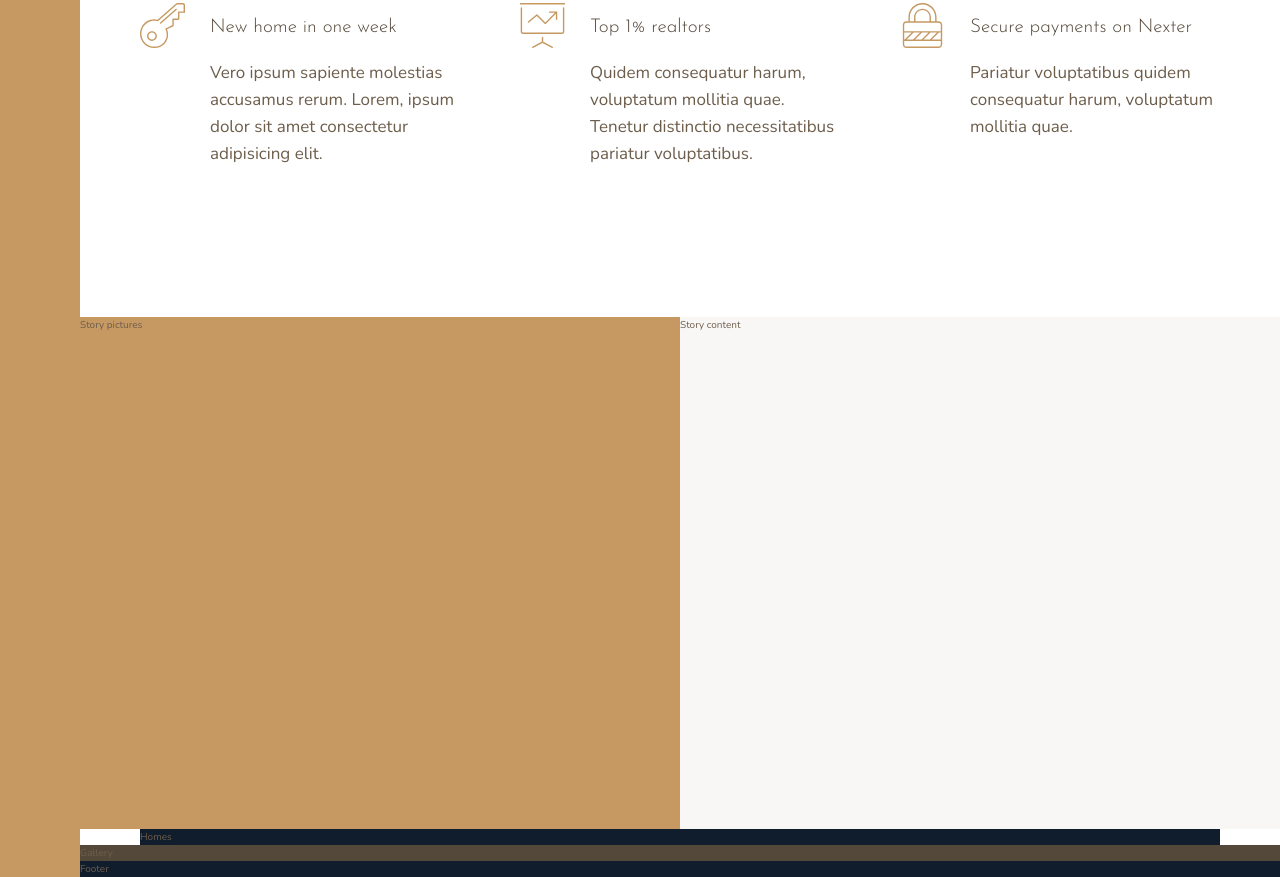
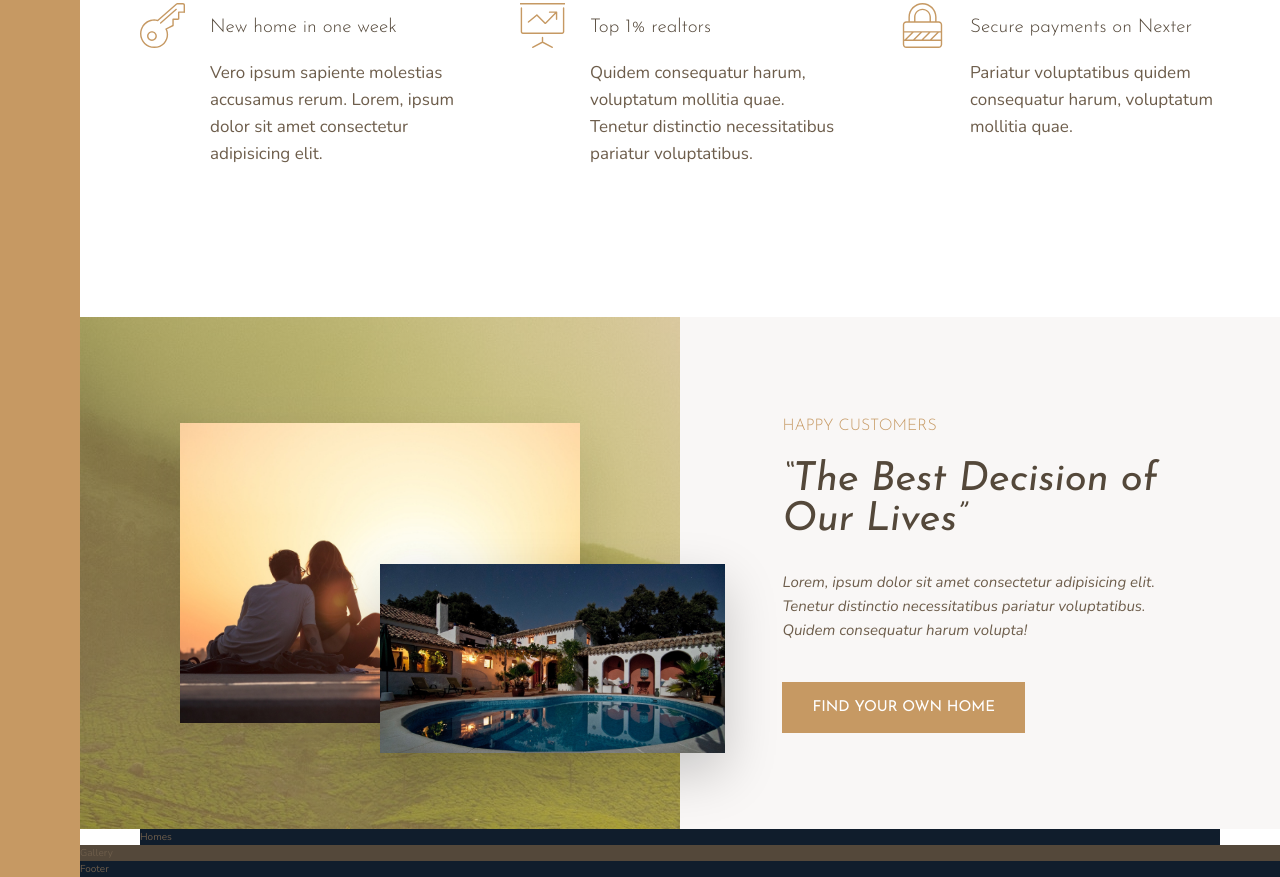
Before and after one commit to Mark-DSouza/Nexter, a website: page index.html in a window 1280 px wide. Shown: the part 991-1868 px from the top of the page. Drawn offline with nearby package versions, Linux system fonts and the light colour scheme.

Commit message:
Added Stories Section

```diff
--- a/index.html
+++ b/index.html
@@ -76,11 +76,15 @@
         </div>
 
         <div class="story__pictures">
-            Story pictures
+            <img src="img/story-1.jpeg" alt="Couple with new house" class="story__img--1">
+            <img src="img/story-2.jpeg" alt="New House" class="story__img--2">
         </div>
 
         <div class="story__content">
-            Story content
+            <h3 class="heading-3 mb-sm">Happy Customers</h3>
+            <h2 class="heading-2 heading-2--dark mb-md">&ldquo;The Best Decision of Our Lives&rdquo;</h2>
+            <p class="story__text">Lorem, ipsum dolor sit amet consectetur adipisicing elit. Tenetur distinctio necessitatibus pariatur voluptatibus. Quidem consequatur harum volupta!</p>
+            <button class="btn">Find your own home</button>
         </div>
 
         <div class="homes">
--- a/sass/_story.scss
+++ b/sass/_story.scss
@@ -2,10 +2,47 @@
     &__pictures{
         background-color: $color-primary;
         grid-column: full-start / col-end 4;
+        background-image: linear-gradient(rgba($color-primary, 0.5), rgba($color-primary, 0.5)), url(../img/back.jpg);
+
+        display: grid;
+        grid-template-rows: repeat(6, 1fr);
+        grid-template-columns: repeat(6, 1fr);
+        align-items: center;
+    }
+
+    &__img--1{
+        width: 100%;
+        grid-row: 2 / 6;
+        grid-column: 2 / 6;
+        box-shadow: 0 2rem 5rem rgba(0, 0, 0, .1);
+    }
+
+    &__img--2{
+        width: 115%;
+        grid-row: 4 / 6;
+        grid-column: 4 / 7;
+        z-index: 20;
+        box-shadow: 0 2rem 5rem rgba(0, 0, 0, .2);
     }
 
     &__content{
         background-color: $color-grey-light-1;
         grid-column: col-start 5 / full-end;
+        padding: 6rem 8vw;
+
+        // display: flex;
+        // flex-direction: column;
+        // justify-content: center;
+        // align-items: flex-start;
+
+        display: grid;
+        align-content: center;
+        justify-items: flex-start;
+    }
+
+    &__text{
+        font-size: 1.5rem;
+        font-style: italic;
+        margin-bottom: 4rem;
     }
 }
--- a/sass/_typography.scss
+++ b/sass/_typography.scss
@@ -1,6 +1,28 @@
 %heading{
     font-family: $font-display;
     font-weight: 300;
+}
+
+.heading-2{
+    @extend %heading;
+    font-size: 4rem;
+    font-style: italic;
+    line-height: 1;
+
+    &--light{
+        color: $color-grey-light-1;
+    }
+
+    &--dark{
+        color: $color-grey-dark-1;
+    }
+}
+
+.heading-3{
+    @extend %heading;
+    font-size: 1.6rem;
+    color: $color-primary;
+    text-transform: uppercase;
 }
 
 .heading-4{
@@ -15,3 +37,25 @@
         color: $color-grey-dark-1;
     }
 }
+
+.btn{
+    background-color: $color-primary;
+    color: #fff;
+    border: none;
+    border-radius: 0;
+    font-family: $font-display;
+    font-size: 1.5rem;
+    text-transform: uppercase;
+    padding: 1.8rem 3rem;
+    cursor: pointer;
+    transition: all .2s;
+
+    &:hover{
+        background-color: $color-primary-dark;
+    }
+}
+
+.mb-sm{ margin-bottom: 2rem; }
+.mb-md{ margin-bottom: 3rem; }
+.mb-lg{ margin-bottom: 4rem; }
+.mb-hg{ margin-bottom: 8rem; }
```
Also changed, not shown: css/style.css.
